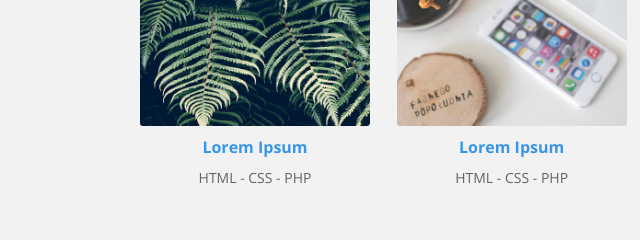
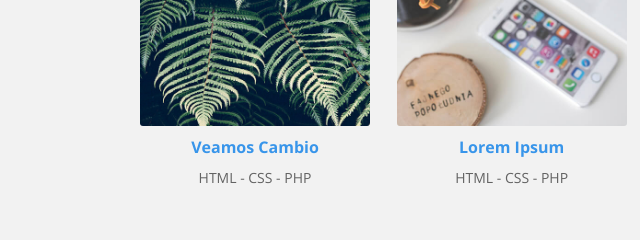
Before and after one commit to Hamiltonsgiraldo/portafolio_practicaIBM, a plain HTML site: page index.html in a window 1280 px wide. Shown: the part 1460-1700 px from the top of the page, 0-640 px from the left. Drawn offline with nearby package versions, Linux system fonts and the light colour scheme.

Commit message:
Este fue el ultimo cambio
ahora cualquier cambio va a ser visible

```diff
--- a/index.html
+++ b/index.html
@@ -87,7 +87,7 @@
 							<img src="img/trabajos/5.jpg" alt="Lorem Ipsum">
 						</div>
 						<div class="descripcion">
-							<p class="nombre">Lorem Ipsum</p>
+							<p class="nombre">Veamos Cambio</p>
 							<p class="categoria">HTML - CSS - PHP</p>
 						</div>
 					</div>
```
